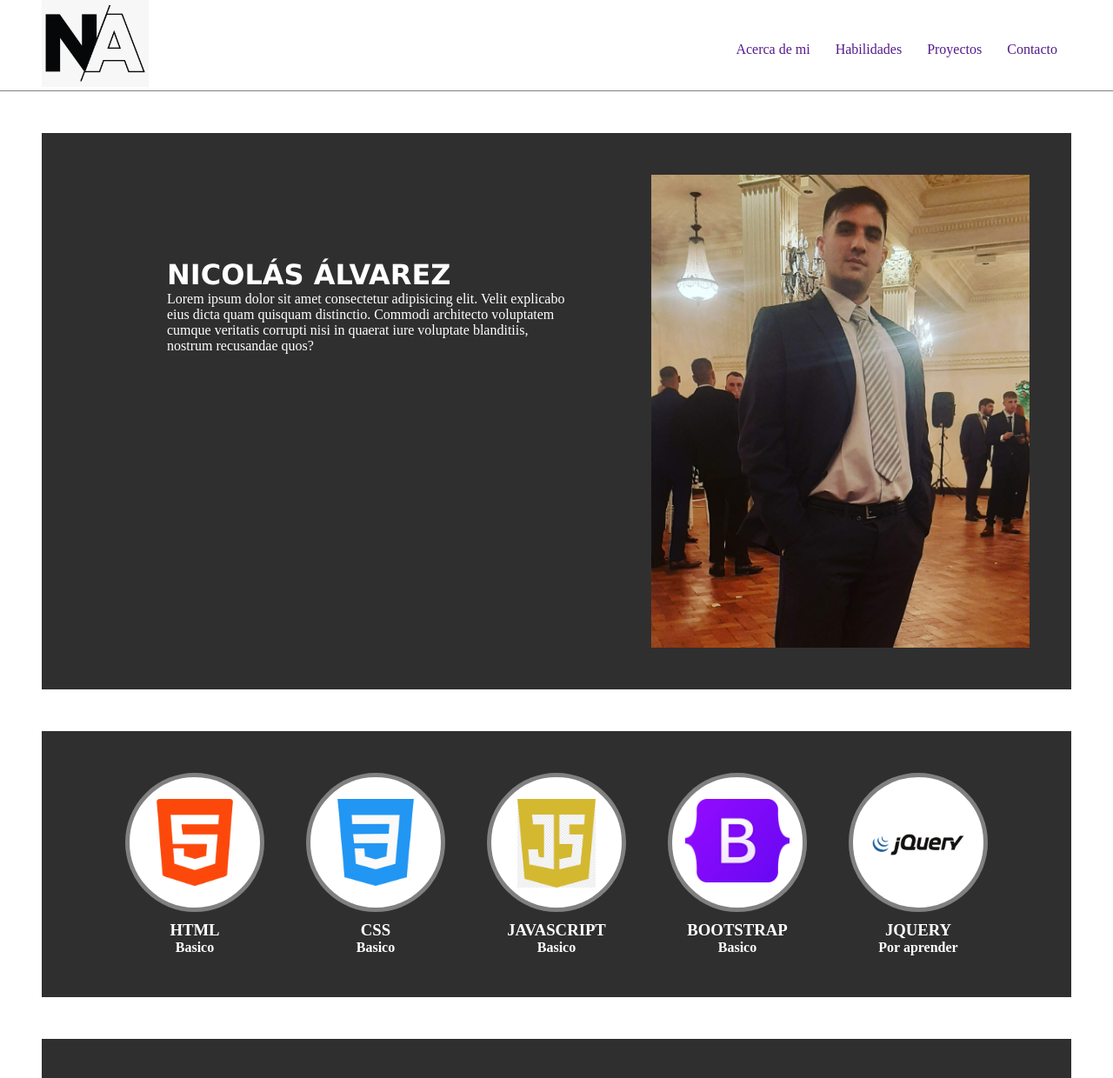
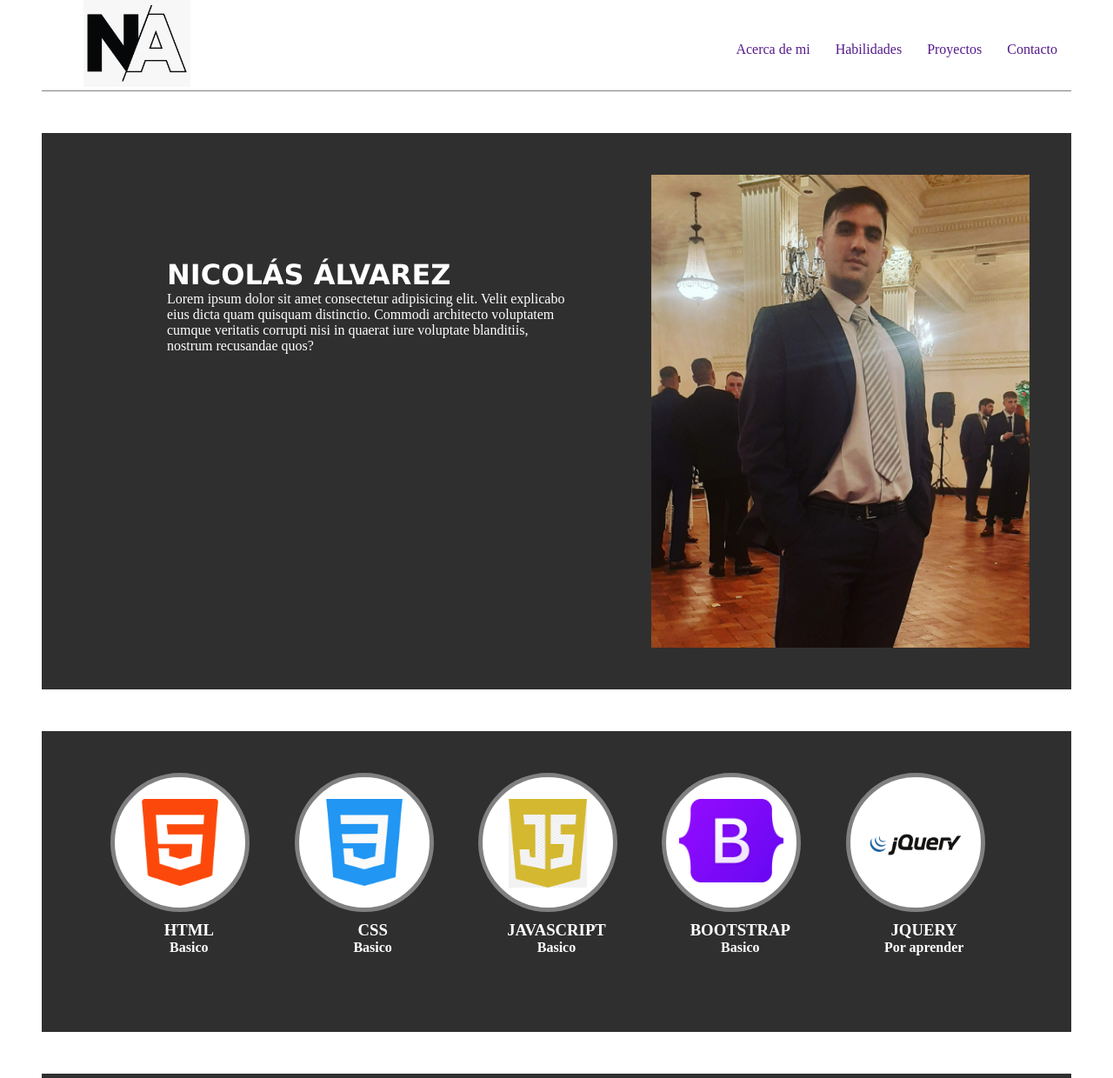
Before and after one commit to nicomalva/portfolio, a plain HTML site: page index.html in a window 1280 px wide. Shown: the top 1240 px of the page at 87% size. Drawn offline with Linux system fonts and the light colour scheme.

Commit message:
Mi primer commit

```diff
--- a/estilos.css
+++ b/estilos.css
@@ -6,7 +6,10 @@
 header{
     border-bottom: 1px solid gray;
     max-height: 150px;
+    margin-left: 3rem;
+    margin-right: 3rem;
 }
+
 #logo{
     display: inline-block;
     position: relative;
@@ -14,6 +17,7 @@ header{
     /* top: 1rem; */
     /* bottom: 1rem; */
 }
+
 nav{
     display: inline-block;
     position: absolute;
@@ -46,47 +50,48 @@ h1{
     font-weight: 900;
 }
 
-#contenedor{
+#lenguajes{
     height: auto;
     display: flex;
     flex-direction: row;
     flex-wrap: wrap;
     justify-content: space-evenly;
 }
+.flexitem{
+    height: 250px;
+    width: 180px;
+    text-align: center;
+
+}
+
 .circular{
-    /* FORMA Y RECORTE DE IMAGEN */
+    /* FORMA Y CORTE DE IMAGEN */
+    height: 150px;
+    width: 150px;
     border-radius: 50%;
     border: solid 5px gray;
     overflow: hidden;
     background-color: white;
+
     /* DESCRIPCION Y SU ALINEACION */
     margin-bottom: 10px;
     text-align: center;
 
-    /* DIMENSIONES Y RESPONSIVE */
-    height: 150px;
-    width: 150px;
-    min-width: 150px;
+}
 
-}
 .circular img{
     padding-top: 25px;
 }
 
-
-#icono{
-    position: absolute;
-    left: 15px;
-    top: 15px;
-}
 .mini{
-
     text-align: center;
 
 }
+
 .flexcard h3,a{
     text-align: center;
 }
+
 .rectangular{
     width: 250px;
     height: 150px;
@@ -96,11 +101,13 @@ h1{
     overflow: hidden;
     text-align: center;
 }
+
 .rectangular img{
     position: relative;
     right: 25px;
 
 }
+
 .flexcard{
     border: solid 1px white;
     border-radius: 10px;
```
